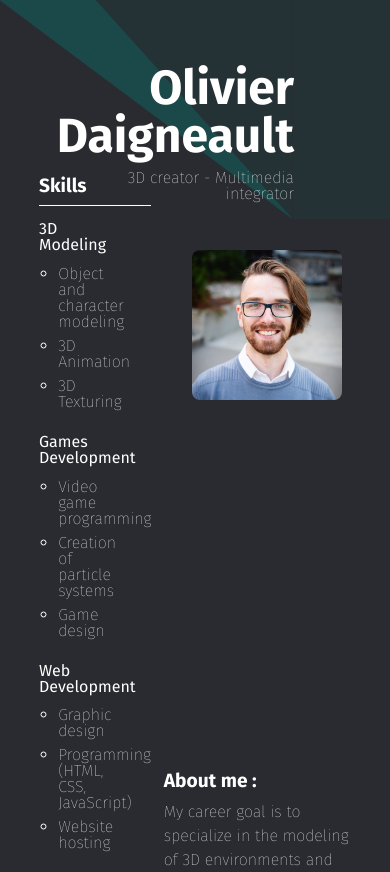
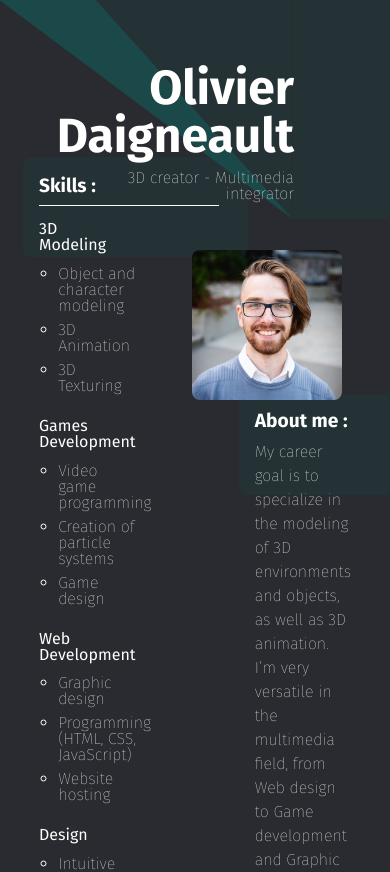
Before and after one commit to Kebrouh/portfolio, a React (Vite) app: page /accueil in a window 390 px wide. Shown: the top 872 px of the page. Built offline with nearby package versions, Linux system fonts and the light colour scheme.

Commit message:
feature-accueil-lilMoreResponsive

```diff
--- a/src/pages/Accueil.css
+++ b/src/pages/Accueil.css
@@ -25,7 +25,23 @@
             margin: 0 auto 0 0;
 
             & .about{
+                position: relative;
                 width: 60%;
+                margin-left: 1em;
+
+                &::before{
+                    display: block;
+                    position: absolute;
+                    width: 225px;
+                    height: 100px;
+                    padding: 0;
+                    content: "";
+                    left: -1em;
+                    top: -1em;
+                    border-radius: 0.5em;
+                    background-color: var(--cyan-reg);
+                    z-index: -10;
+                }
 
                 & h2{
                     font-size: 1.2em;
@@ -46,8 +62,21 @@
                 flex-wrap: wrap;
                 justify-content: start;
                 align-items: end;
-                width: 40%;
+                width: auto;
 
+                &::before{
+                    display: block;
+                    position: absolute;
+                    width: 225px;
+                    height: 100px;
+                    padding: 0;
+                    content: "";
+                    left: -1em;
+                    top: -3em;
+                    border-radius: 0.5em;
+                    background-color: var(--cyan-reg);
+                    z-index: -10;
+                }
                 &::after{
                     display: block;
                     position: absolute;
--- a/src/pages/Accueil.jsx
+++ b/src/pages/Accueil.jsx
@@ -29,10 +29,10 @@ const Accueil = ({ projet = [] }) => {
                 <div className="a-propos">
                     <div className="about">
                         <h2>About me :</h2>
-                        <p>My career goal is to specialize in the modeling of 3D environments and objects, as well as 3D animation. I’m very versatile in the multimedia field, from Web development to video editing. I enjoy taking on new challenges to improve my knowledge. </p>
+                        <p>My career goal is to specialize in the modeling of 3D environments and objects, as well as 3D animation. I’m very versatile in the multimedia field, from Web design to Game development and Graphic illustration. I enjoy taking on new challenges to improve my knowledge. </p>
                     </div>
                     <div className="liste-skills">
-                        <h2>Skills</h2>
+                        <h2>Skills :</h2>
                         <ul>
                             <h3>3D Modeling</h3>
                             <li>Object and character modeling</li>
```
